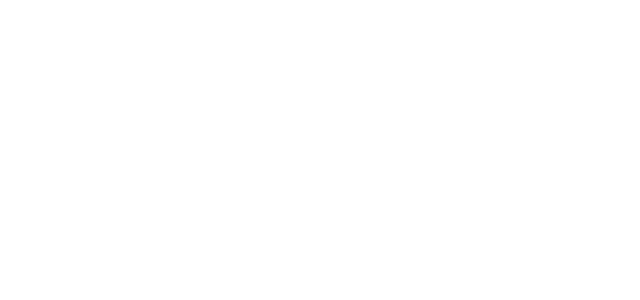
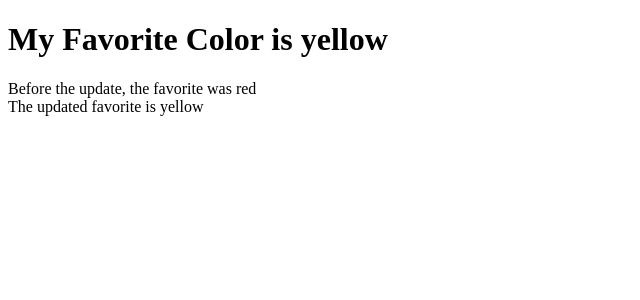
Before and after one commit to chouhanvishal/React-app, a React (Create React App) app: page / in a window 1280 px wide. Shown: the top 300 px of the page, without its empty margins (0-640 px from the left). Built offline with nearby package versions, Linux system fonts and the light colour scheme.

Commit message:
use phases of life cycle of components

```diff
--- a/src/index.js
+++ b/src/index.js
@@ -11,17 +11,37 @@
 
 // reportWebVitals();
 
+import React from 'react';
+import ReactDOM from 'react-dom/client';
 
-import React, { createElement } from 'react';
-import ReactDOM from 'react-dom/client';
-import Car from './Car.js';
-import App from './App.js'
-
-
-const test= 'test'
-const myElement = React.createElement('marquee', {test}, 'I do not use JSX!');
+class Header extends React.Component {
+  constructor(props) {
+    super(props);
+    this.state = {favoritecolor: "red"};
+  }
+  componentDidMount() {
+    setTimeout(() => {
+      this.setState({favoritecolor: "yellow"})
+    }, 1000)
+  }
+  getSnapshotBeforeUpdate(prevProps, prevState) {
+    document.getElementById("div1").innerHTML =
+    "Before the update, the favorite was " + prevState.favoritecolor;
+  }
+  componentDidUpdate() {
+    document.getElementById("div2").innerHTML =
+    "The updated favorite is " + this.state.favoritecolor;
+  }
+  render() {
+    return (
+      <div>
+      <h1>My Favorite Color is {this.state.favoritecolor}</h1>
+      <div id="div1">dsfghj</div>
+      <div id="div2">dfghj</div>
+      </div>
+    );
+  }
+}
 
 const root = ReactDOM.createRoot(document.getElementById('root'));
-root.render(
-    myElement
-);
+root.render(<Header />);
```
